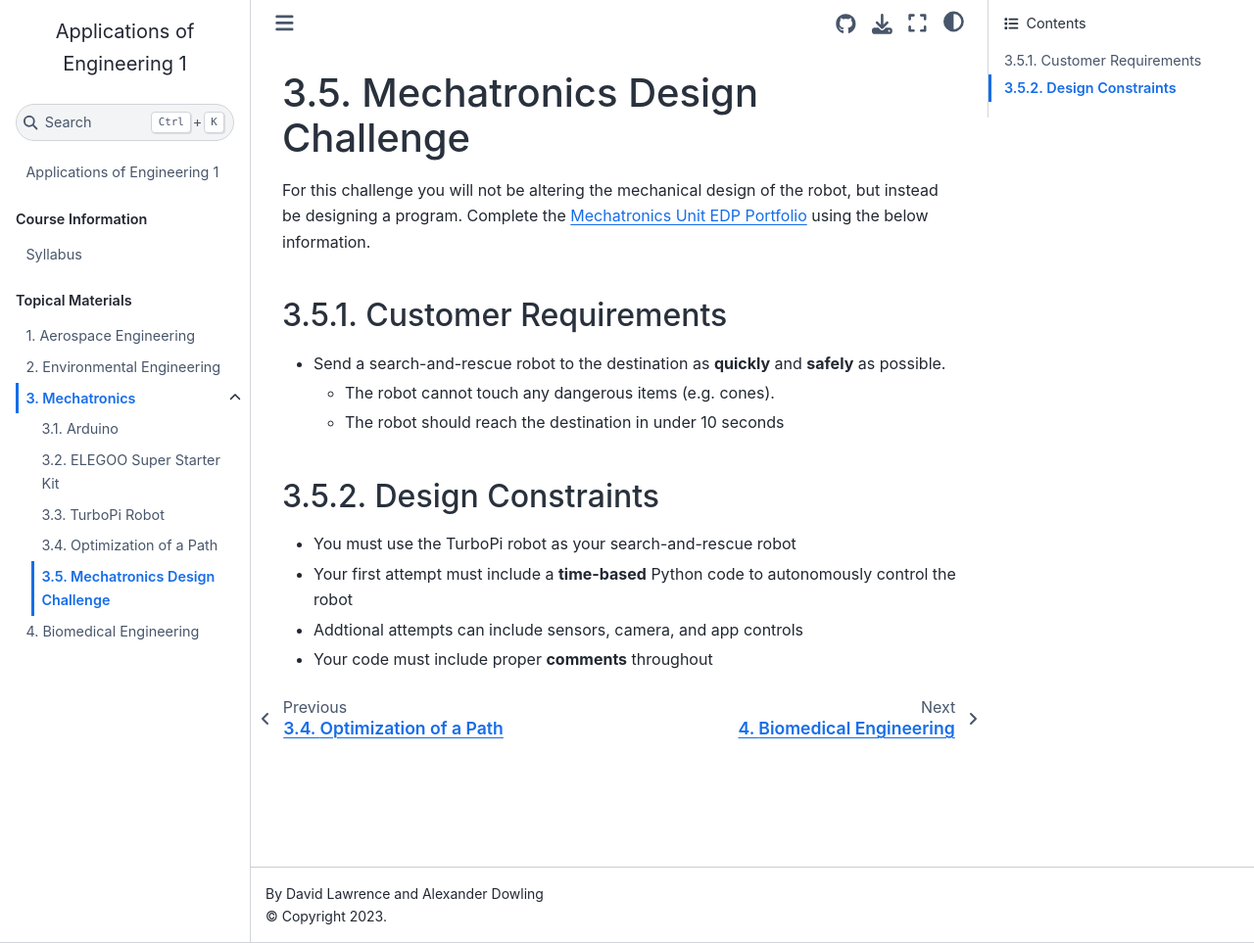
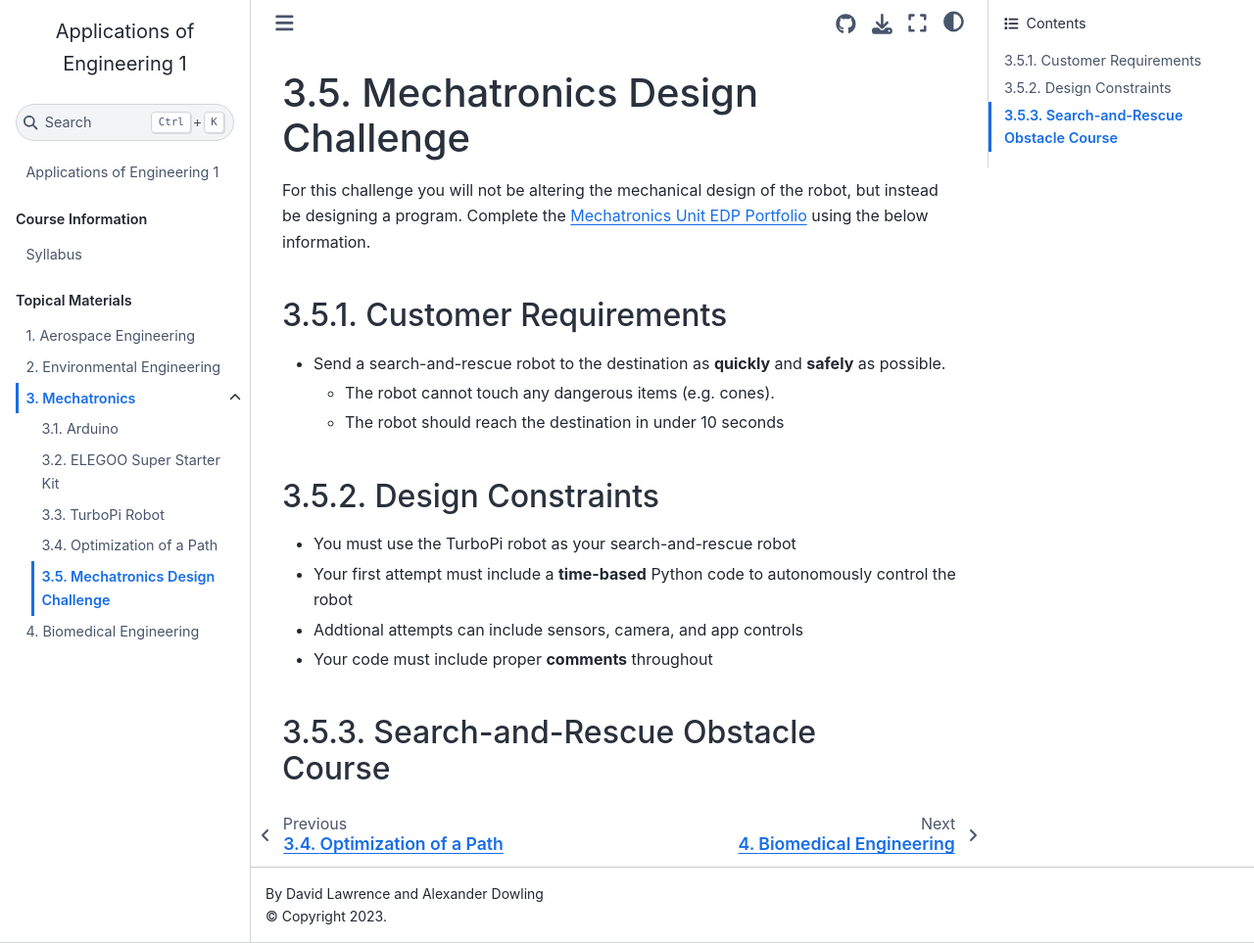
Before and after one commit to Culver-Academies/engineering1, a Jupyter Book: the page built from mech/designchallenge.md, in a window 1280 px wide and 963 px high. Shown: the whole window at 98% size. Built offline with Jupyter Book 1.0.4 settings and Sphinx 7.4.7 and the Sphinx Book theme 1.1.4, drawn with Linux system fonts in a browser that asks for light colours.

Commit message:
Update designchallenge.md

```diff
--- a/mech/designchallenge.md
+++ b/mech/designchallenge.md
@@ -15,3 +15,5 @@ Complete the [Mechatronics Unit EDP Portfolio](https://raw.githubusercontent.com
 - Your first attempt must include a **time-based** Python code to autonomously control the robot
 - Addtional attempts can include sensors, camera, and app controls
 - Your code must include proper **comments** throughout
+
+## Search-and-Rescue Obstacle Course
```
